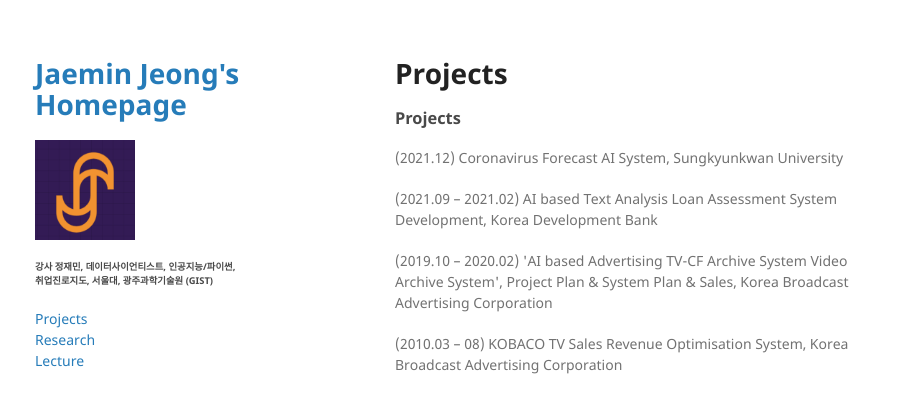
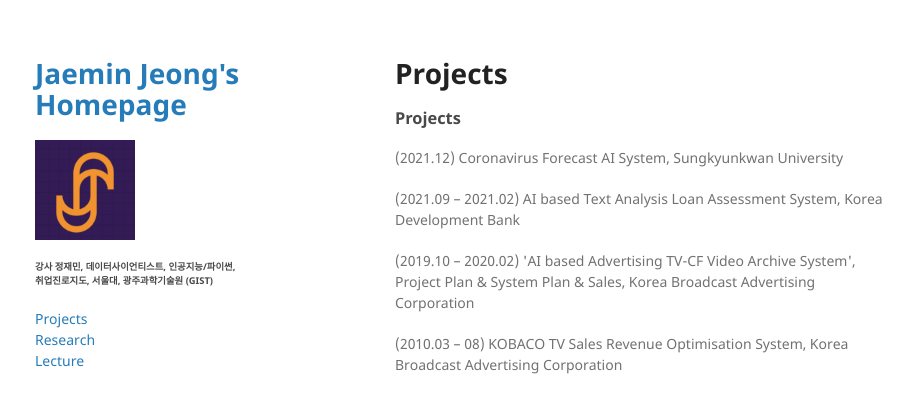
Before and after one commit to dscoool/dscoool.github.io, a Jekyll site: the page built from projects.md, in a window 1280 px wide. Shown: the top 413 px of the page, without its empty margins (175-1088 px from the left). Built offline with Jekyll 4.4.1, drawn with Linux system fonts in a browser that asks for light colours; our own code applies the rules of GitHub Pages for plain Markdown files.

Commit message:
Update projects.md

```diff
--- a/projects.md
+++ b/projects.md
@@ -5,6 +5,6 @@
 ### Projects
 
 <p>(2021.12) Coronavirus Forecast AI System, Sungkyunkwan University </p>
-<p>(2021.09 – 2021.02) AI based Text Analysis Loan Assessment System Development,   Korea Development Bank </p>
-<p>(2019.10 – 2020.02) 'AI based Advertising TV-CF Archive System  Video Archive System', Project Plan & System Plan & Sales, Korea Broadcast Advertising Corporation </p>
+<p>(2021.09 – 2021.02) AI based Text Analysis Loan Assessment System,   Korea Development Bank </p>
+<p>(2019.10 – 2020.02) 'AI based Advertising TV-CF Video Archive System', Project Plan & System Plan & Sales, Korea Broadcast Advertising Corporation </p>
 <p>(2010.03 – 08) KOBACO TV Sales Revenue Optimisation System, Korea Broadcast Advertising Corporation </p>
```
